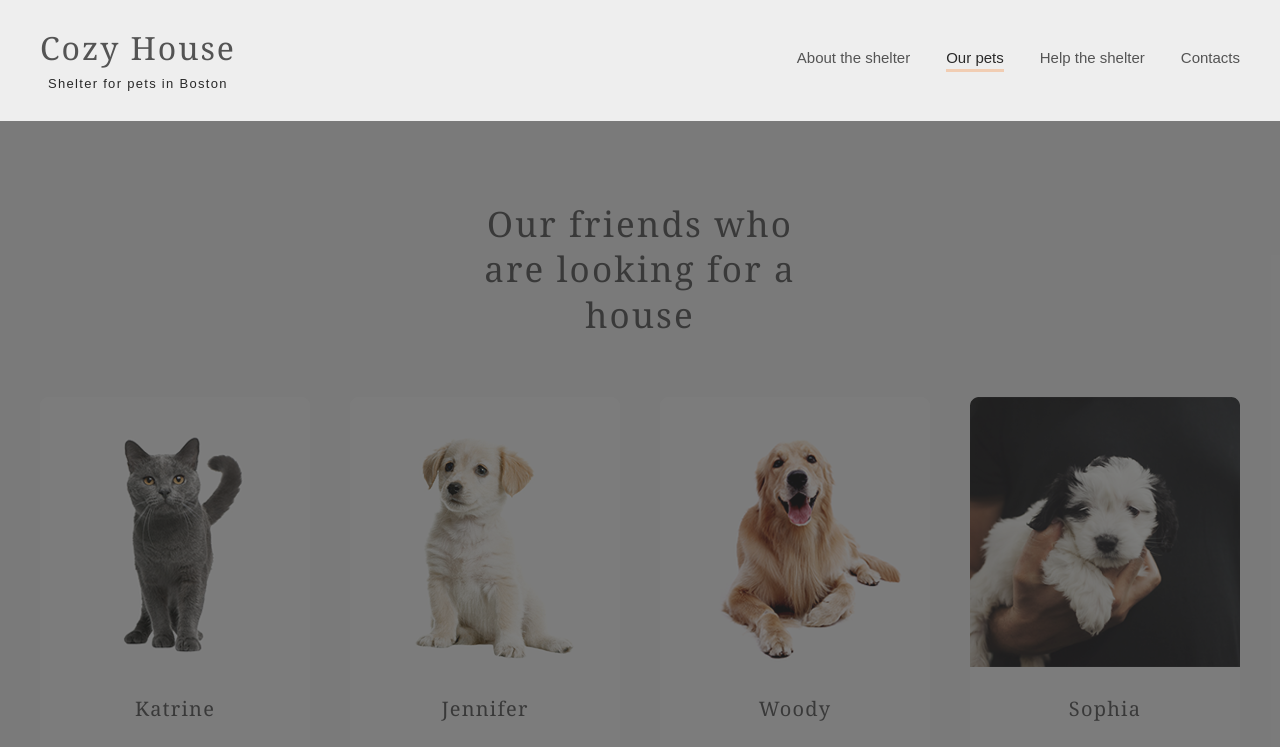
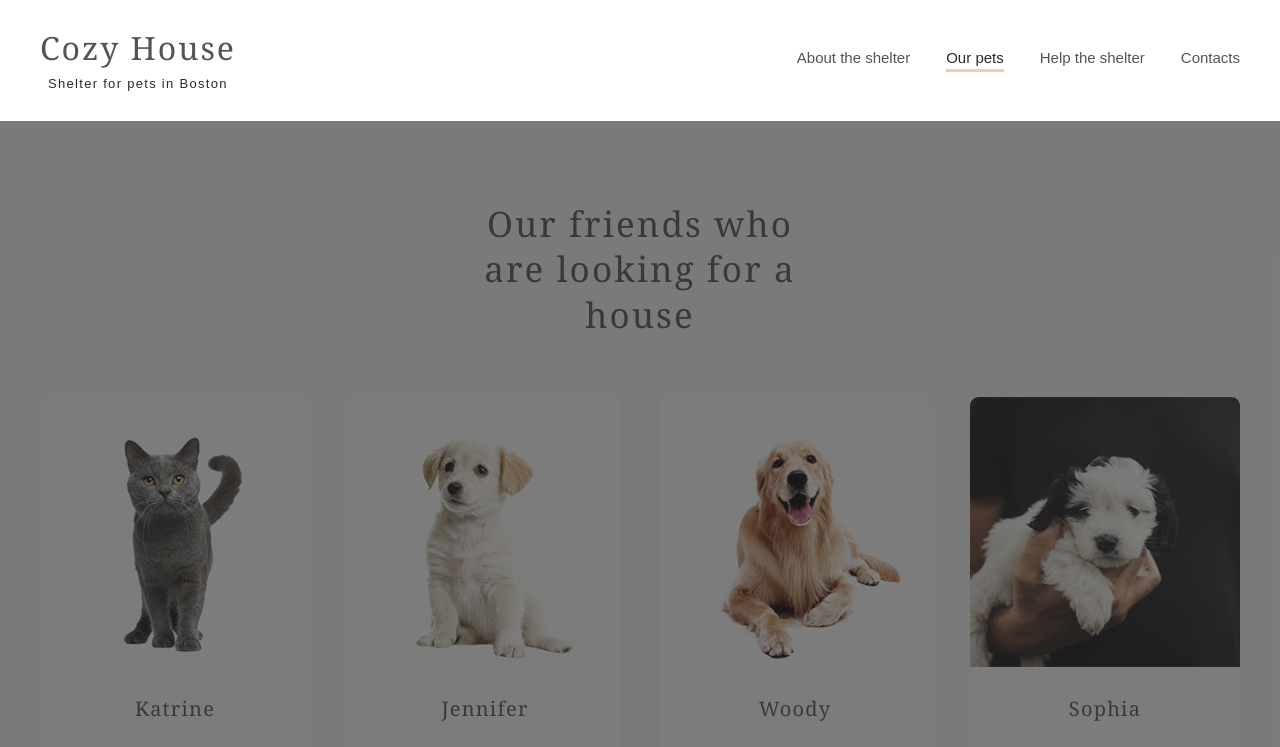
Before and after one commit to Alextufeng/shelter, a plain HTML site: page pages/pets/index.html in a window 1280 px wide. Both pictures are taken after a click on the link "Our pets". Shown: the top 747 px of the page. Drawn offline with Linux system fonts and the light colour scheme.

Commit message:
feat: update burger menu js

```diff
--- a/pages/pets/index.js
+++ b/pages/pets/index.js
@@ -1,12 +1,14 @@
 const body = document.querySelector('body')
 const burger = document.querySelector('.burger_icon');
 const menu = document.querySelector('.nav_list');
+const header = document.querySelector('.header_container')
 
 const toggleMenu = function(){
 	menu.classList.toggle('active');
     burger.classList.toggle('active');
     body.classList.toggle('active');
     body.classList.toggle('overlay');
+    header.classList.toggle('overlay');
 };
 
 const menuLink = document.querySelectorAll('.nav_link');
--- a/pages/pets/styles.css
+++ b/pages/pets/styles.css
@@ -31,7 +31,7 @@ body.overlay::before {
     bottom: 0;
     background-color: rgba(41, 41, 41, 0.6);
     position: absolute;
-    z-index: 1;/*
+    z-index: 3;/*
     transform: scale(0);
     transition: transform 0.4s ease-in-out;*/
 }
@@ -102,6 +102,10 @@ main {
     top: 0;
     z-index: 7;
     background-color: rgba(255, 255, 255, 0.87);
+}
+
+.header_container.overlay {
+    background-color: var(--color-light-xl);
 }
 
 .header_container {
```
